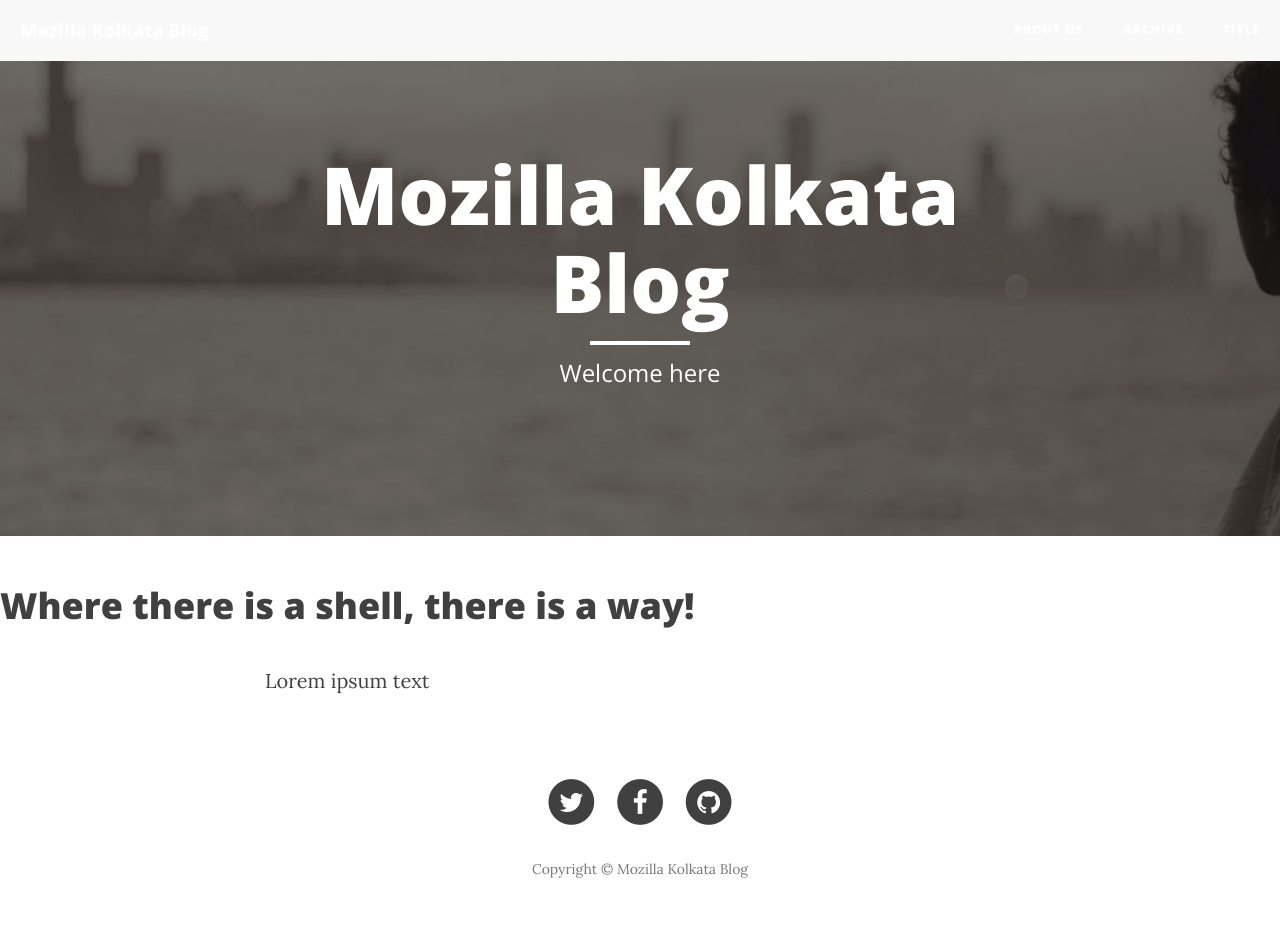
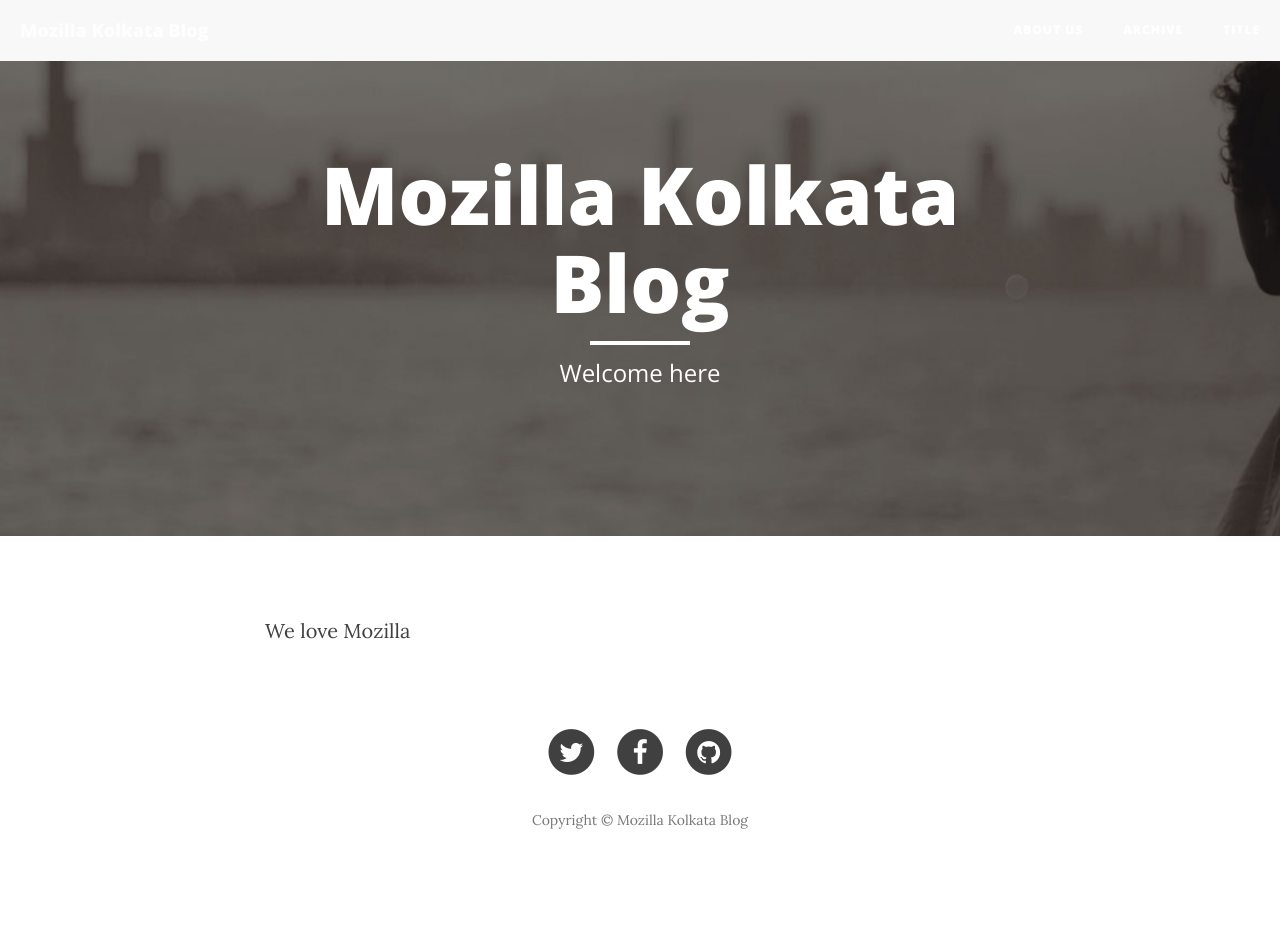
Before and after one commit to mozillakolkata/blog, a Jekyll site: the page built from about.md, in a window 1280 px wide. Built offline with Jekyll 4.4.1, drawn with Linux system fonts in a browser that asks for light colours; nearby versions of some CDN libraries; comment, search, counter and statistics services are not loaded; after the commit the page ends 900 px from its top, so only the background shows below that.

Commit message:
Update about.md

```diff
--- a/about.md
+++ b/about.md
@@ -1,7 +1,7 @@
 ---
 layout: page
 title: About Us
-subtitle: Where there is a shell, there is a way!
+subtitle:
 imgurl: /img/about-bg.jpg
 ---
 
@@ -17,7 +17,7 @@
 	}(document, 'script', 'facebook-jssdk'));</script>
 	<div class="row">
 		<div class="col-lg-8 col-lg-offset-2 col-md-10 col-md-offset-1">
-			<p>Lorem ipsum text</p>
+			<p>We love Mozilla</p>
 		</div>
 	</div>
 </div>
```
